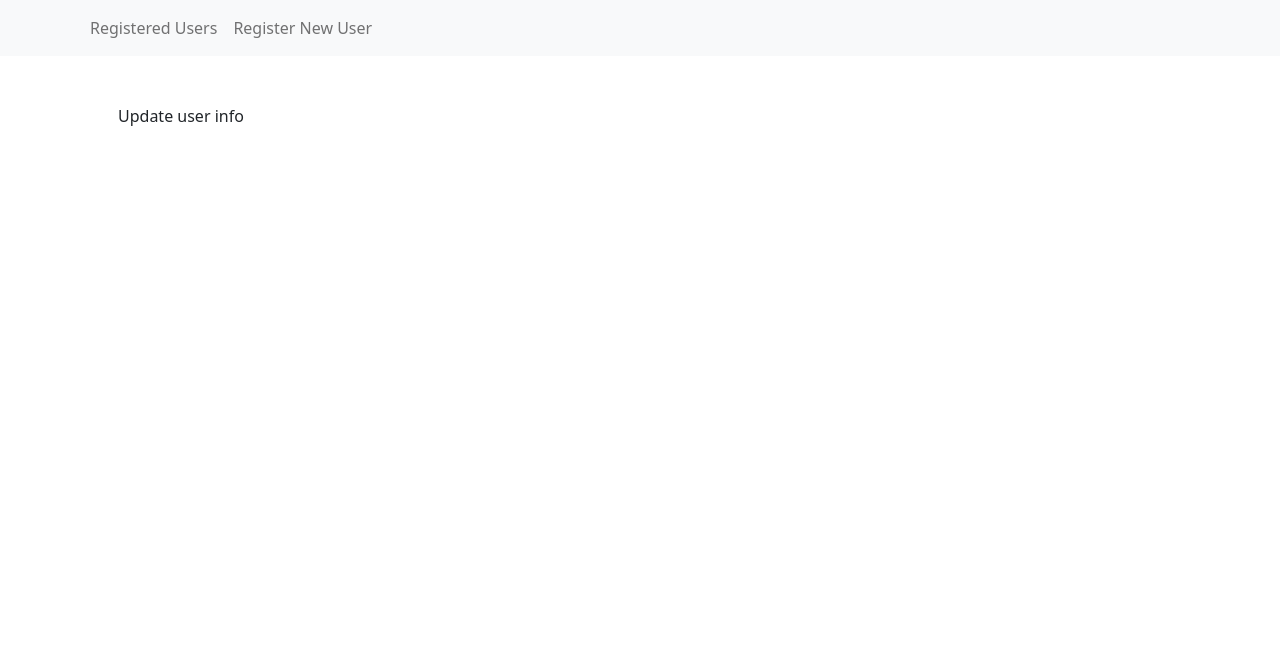
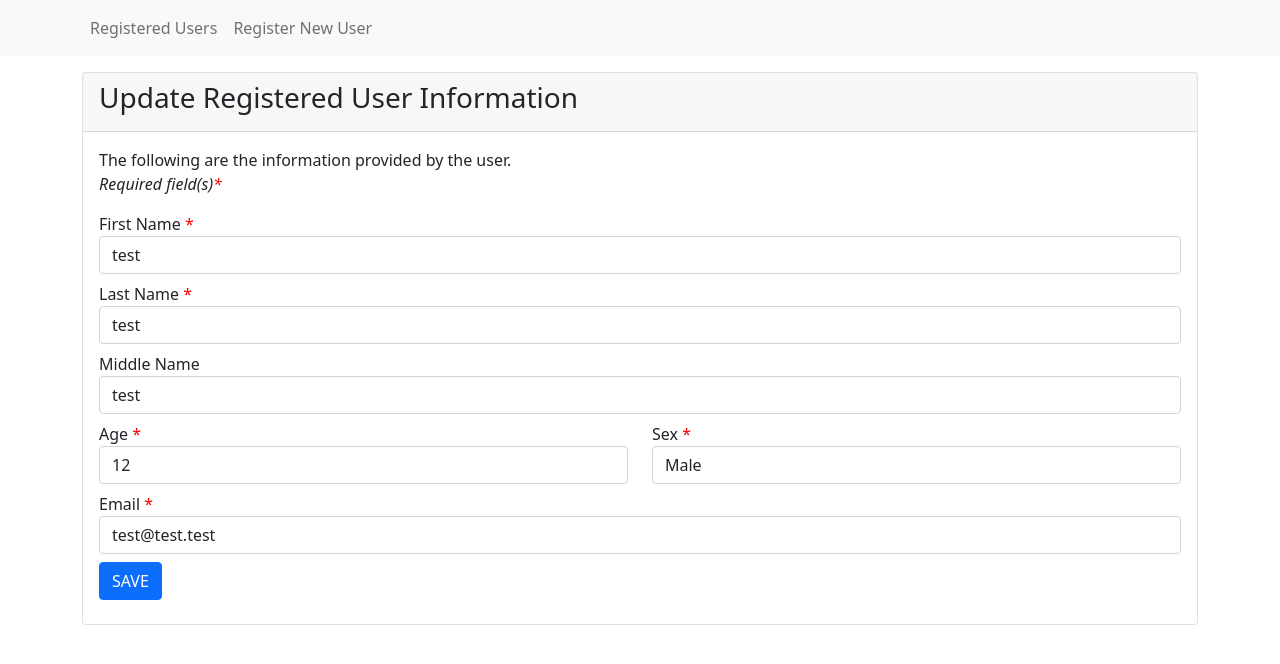
Before and after one commit to healer404/user_registration, a React (Create React App) app: page /edit/1 in a window 1280 px wide. Shown: the top 664 px of the page. Built offline with nearby package versions, Linux system fonts and the light colour scheme.

Commit message:
Added UI for Update User Information
Added UI for the update user information page with a dummy data.

Added userInfoForm.js for easy managing of the form and the processing of the data. This form are called into the user registration and update registration pages.

```diff
--- a/src/RegisterUser.js
+++ b/src/RegisterUser.js
@@ -1,15 +1,11 @@
 import React from "react";
-import {useForm} from "react-hook-form";
-import {useHistory} from 'react-router-dom';
+import {UserInfoForm} from "./userInfoForm";
 
 export const RegisterUser = () => {
-    const {register, handleSubmit} = useForm();
-    const history = useHistory();
 
-    const onSubmit = handleSubmit((data) => {
-        alert(JSON.stringify(data));
-        history.push('/');
-    });
+    const onSubmit = (data) => {
+        alert(JSON.stringify(data))
+    };
 
     return (
         <div className="container">
@@ -19,52 +15,11 @@ export const RegisterUser = () => {
                         <h3>Register User</h3>
                     </div>
                     <div className="card-body p-3">
-                        <form onSubmit={onSubmit}>
-                            <p>
-                                Please provide the following information. <br/>
-                                <em>Required field(s)<span className="required">* </span></em>
-                            </p>
-                            <div className="form-group my-2">
-                                <label htmlFor="text">First Name <span className="required">* </span> </label>
-                                <input {...register("fname")} type="text" name="fname" id="fname" className="form-control" required/>
-                            </div>
-
-                            <div className="form-group my-2">
-                                <label htmlFor="text">Last Name <span className="required">* </span> </label>
-                                <input {...register("lname")} type="text" name="lname" id="lname" className="form-control" required/>
-                            </div>
-
-                            <div className="form-group my-2">
-                                <label htmlFor="text">Middle Name </label>
-                                <input {...register("mname")} type="text" name="mname" id="mname" className="form-control" required/>
-                            </div>
-
-                            <div className="form-group my-2">
-                                <div className="row">
-                                    <div className="col-md-6">
-                                        <label htmlFor="number">Age <span className="required">* </span> </label>
-                                        <input {...register("age")} type="number" name="age" id="age" className="form-control" required/>
-                                    </div>
-                                    <div className="col-md-6">
-                                        <label htmlFor="text">Sex <span className="required">* </span> </label>
-                                        <select {...register("sex")} name="sex" id="sex" className="form-control" required>
-                                            <option value="" selected disabled>Please choose</option>
-                                            <option value="male">Male</option>
-                                            <option value="female">Female</option>
-                                        </select>
-                                    </div>
-                                </div>
-                            </div>
-
-                            <div className="form-group my-2">
-                                <label htmlFor="email">Email<span className="required">* </span> </label>
-                                <input {...register("email")} type="email" name="email" id="email" className="form-control" required/>
-                            </div>
-
-                            <div className="form-group my-2">
-                                <button type="submit" className="btn btn-primary">SAVE</button>
-                            </div>
-                        </form>
+                        <p>
+                            Please provide the following information. <br/>
+                            <em>Required field(s)<span className="required">* </span></em>
+                        </p>
+                        <UserInfoForm onSubmit={onSubmit}></UserInfoForm>
                     </div>
                 </div>
             </div>
--- a/src/UpdateUserInfo.js
+++ b/src/UpdateUserInfo.js
@@ -1,9 +1,41 @@
-import React from "react";
+import React, {useState, useEffect} from "react";
+
+import {UserInfoForm} from "./userInfoForm";
 
 export const UpdateUserInfo = () => {
-    return (
-        <div className="container p-5">
-            Update user info
+    const [input, setInputs] = useState();
+
+    useEffect(() => {
+        setInputs({
+            fname: "test",
+            lname: "test",
+            mname: "test",
+            age: "12",
+            sex: "male",
+            email: "test@test.test",
+        })
+    }, []);
+
+    const onSubmit = (data) => {
+        alert(JSON.stringify(data));
+    }
+
+    return input ? (
+        <div className="container">
+            <div className="mt-3">
+                <div className="card">
+                    <div className="card-header">
+                        <h3>Update Registered User Information</h3>
+                    </div>
+                    <div className="card-body p-3">
+                        <p>
+                            The following are the information provided by the user. <br/>
+                            <em>Required field(s)<span className="required">* </span></em>
+                        </p>
+                        <UserInfoForm input={input} onSubmit={onSubmit()}/>
+                    </div>
+                </div>
+            </div>
         </div>
-    );
+    ) : (<div>loading...</div>) ;
 }
--- /dev/null
+++ b/src/userInfoForm.js
@@ -0,0 +1,66 @@
+import React from "react";
+import {useForm} from "react-hook-form";
+import {useHistory} from "react-router-dom";
+
+export const UserInfoForm = ({input, onSubmit}) => {
+    const {register, handleSubmit} = useForm({
+        defaultValues: {
+            fname: input ? input.fname : "",
+            lname: input ? input.lname : "",
+            mname: input ? input.mname : "",
+            age: input ? input.age : "",
+            sex: input ? input.sex : "",
+            email: input ? input.email : ""
+        },
+    });
+    const history = useHistory();
+
+    const submitHandler = handleSubmit((data) => {
+        alert(JSON.stringify(data));
+        history.push('/');
+    });
+    return (
+        <form onSubmit={submitHandler}>
+            <div className="form-group my-2">
+                <label htmlFor="text">First Name <span className="required">* </span> </label>
+                <input {...register("fname")} type="text" name="fname" id="fname" className="form-control" required/>
+            </div>
+
+            <div className="form-group my-2">
+                <label htmlFor="text">Last Name <span className="required">* </span> </label>
+                <input {...register("lname")} type="text" name="lname" id="lname" className="form-control" required/>
+            </div>
+
+            <div className="form-group my-2">
+                <label htmlFor="text">Middle Name </label>
+                <input {...register("mname")} type="text" name="mname" id="mname" className="form-control" required/>
+            </div>
+
+            <div className="form-group my-2">
+                <div className="row">
+                    <div className="col-md-6">
+                        <label htmlFor="number">Age <span className="required">* </span> </label>
+                        <input {...register("age")} type="number" name="age" id="age" className="form-control" required/>
+                    </div>
+                    <div className="col-md-6">
+                        <label htmlFor="text">Sex <span className="required">* </span> </label>
+                        <select {...register("sex")} name="sex" id="sex" className="form-control" required>
+                            <option value="" selected disabled>Please choose</option>
+                            <option value="male">Male</option>
+                            <option value="female">Female</option>
+                        </select>
+                    </div>
+                </div>
+            </div>
+
+            <div className="form-group my-2">
+                <label htmlFor="email">Email <span className="required">* </span> </label>
+                <input {...register("email")} type="email" name="email" id="email" className="form-control" required/>
+            </div>
+
+            <div className="form-group my-2">
+                <button type="submit" className="btn btn-primary">SAVE</button>
+            </div>
+        </form>
+    );
+}
```
